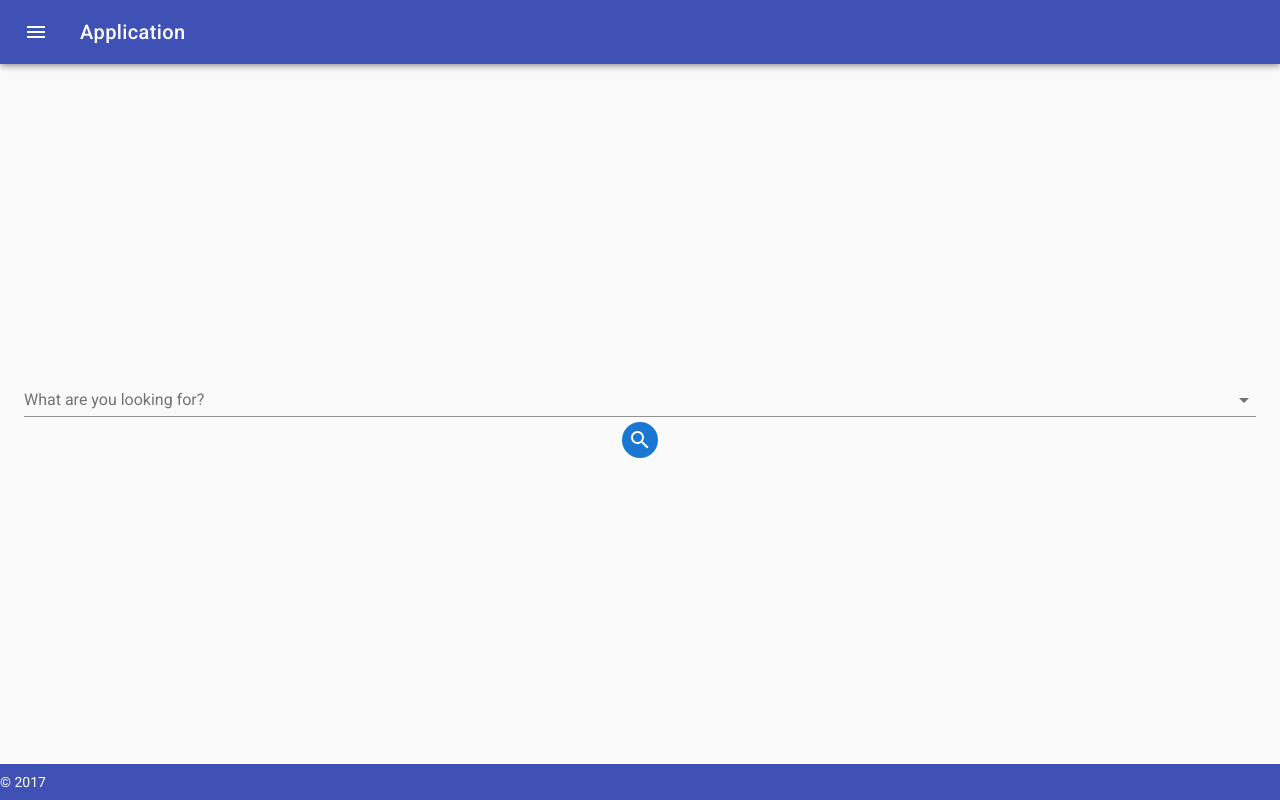
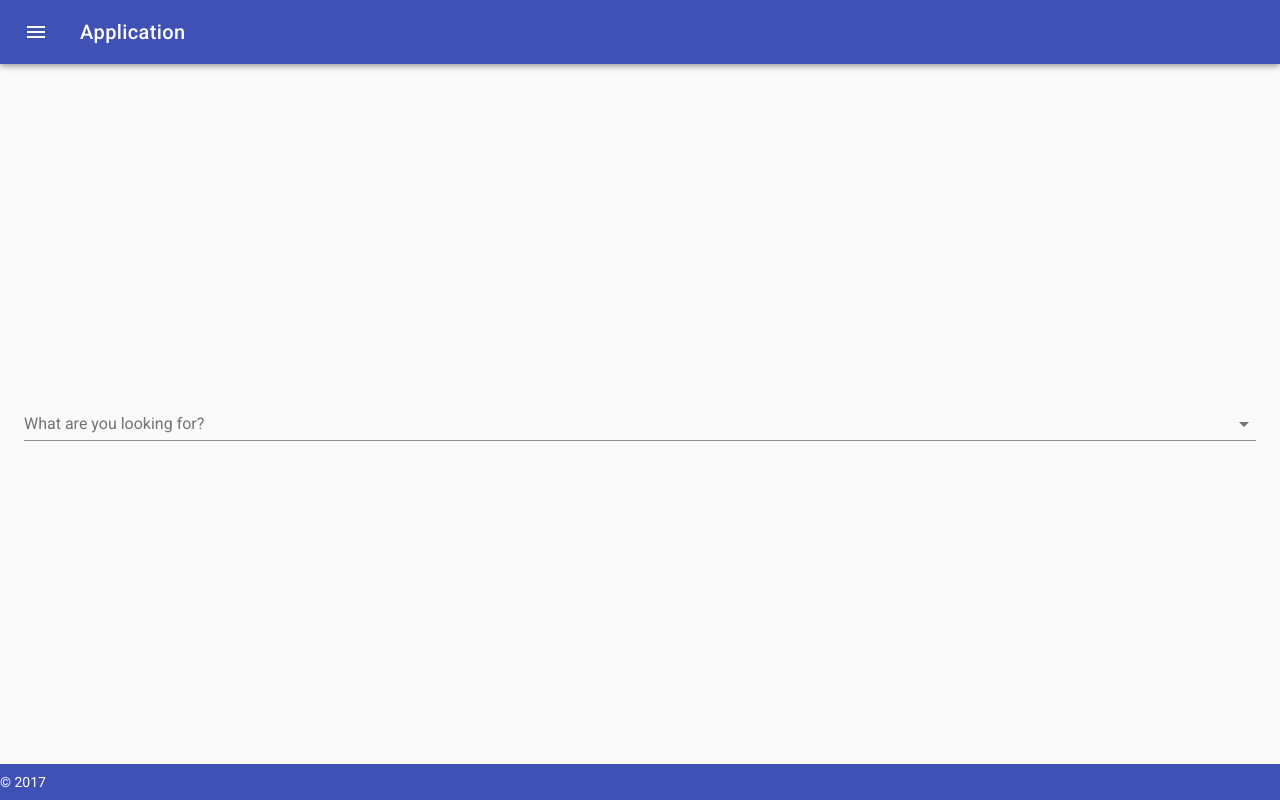
Before and after one commit to dualeoo/SearchEngineWebClient, a Vue app: page /#/ in a window 1280 px wide. Built offline with nearby package versions, Linux system fonts and the light colour scheme.

Commit message:
at ResultPage, add the header informing user the query they have used

```diff
--- a/src/components/Result.vue
+++ b/src/components/Result.vue
@@ -1,12 +1,11 @@
 <template>
-  <v-card>
-
-    <v-card-title primary-title>
-      <div>
-        <h3 class="headline mb-0">{{this.score}}}</h3>
-        <div>{{this.content}}</div>
-      </div>
+    <v-card hover>
+        <v-card-title>
+            <h3>{{this.score}}</h3>
     </v-card-title>
+        <v-card-text>
+            {{this.content}}
+        </v-card-text>
   </v-card>
 </template>
 
--- a/src/components/ResultPage.vue
+++ b/src/components/ResultPage.vue
@@ -3,19 +3,24 @@
         <div class="loading" v-if="loading">
             Loading...
         </div>
+        <div v-if="!loading">
+            <h1>Search result for <em><q>{{this.query}}</q></em></h1>
             <Result v-for="(result , index) in results" :key="index" :score="result[1]" :content="result[0]">
 
             </Result>
+        </div>
+        <SearchPage></SearchPage>
     </div>
 </template>
 
 <script>
     import Result from './Result'
     import axios from 'axios'
+    import SearchPage from './Search'
 
     export default {
         name: 'ResultPage',
-    components: {Result},
+        components: {SearchPage, Result},
         watch: {
             // call again the method if the route changes
             '$route': 'fetchData'
--- a/src/components/SearchPage.vue
+++ b/src/components/Search.vue
@@ -9,18 +9,9 @@
             hide-no-data
             hide-details
             label="What are you looking for?"
+            @keyup.enter="queryApi"
     >
     </v-autocomplete>
-    <v-btn
-      icon
-      color="primary"
-      :loading="loading"
-      @click="queryApi"
-    >
-      <v-icon>
-        search
-      </v-icon>
-    </v-btn>
   </div>
 </template>
 <script>
--- a/src/router/index.js
+++ b/src/router/index.js
@@ -1,6 +1,6 @@
 import Vue from 'vue'
 import Router from 'vue-router'
-import SearchPage from '@/components/SearchPage'
+import SearchPage from '@/components/Search'
 import ResultPage from '@/components/ResultPage'
 
 Vue.use(Router)
```
Also changed, not shown: 1 other file (tests, documents, lock files or other folders). Lines whose indentation alone changed are shown as unchanged.
